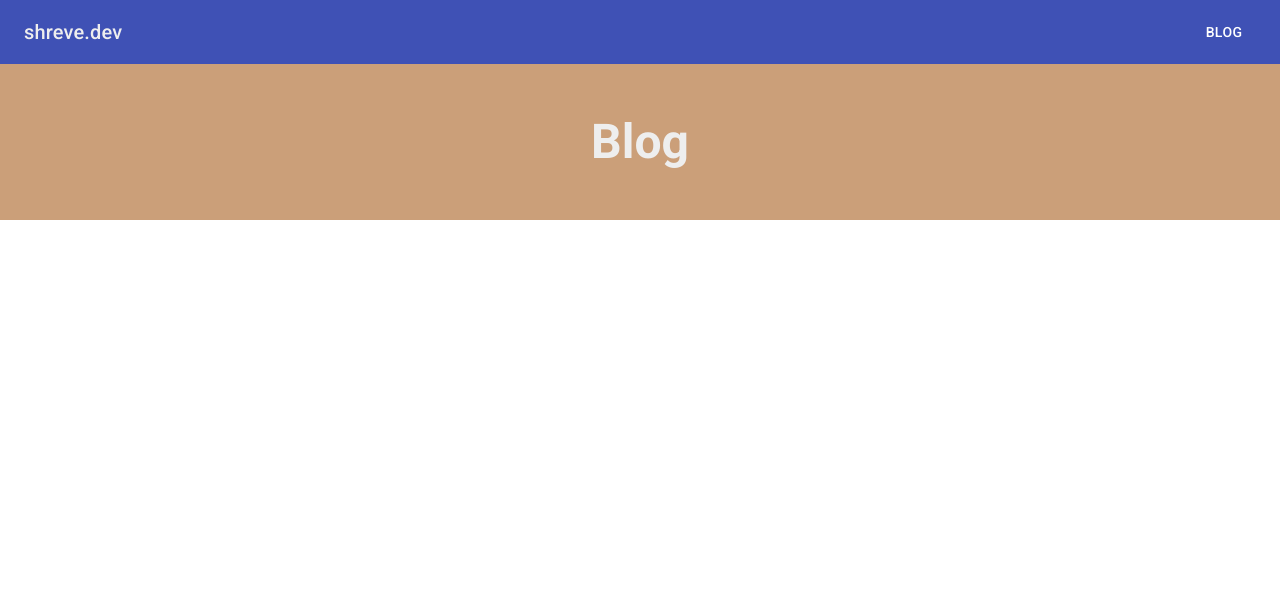
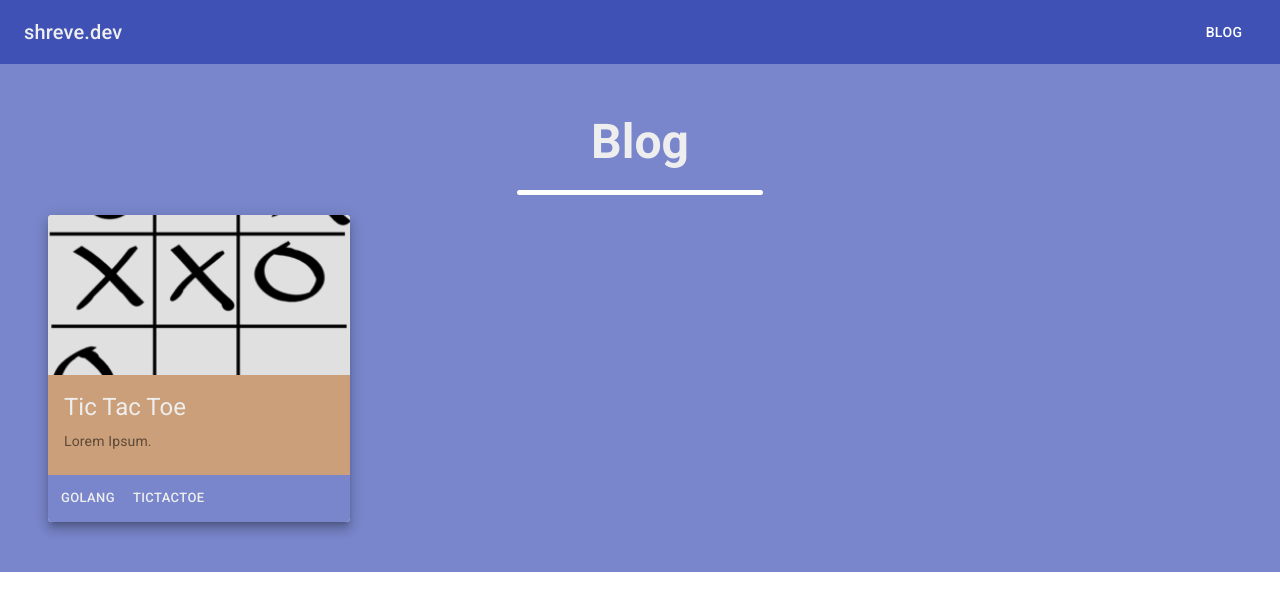
Before and after one commit to ecshreve/portfolio, a React (Create React App) app in the folder client/: page /blog in a window 1280 px wide. Shown: the top 610 px of the page. Built offline with nearby package versions, Linux system fonts and the light colour scheme.

Commit message:
client: blog card

```diff
--- a/client/src/components/app-bar/TopNavBar.tsx
+++ b/client/src/components/app-bar/TopNavBar.tsx
@@ -8,6 +8,7 @@ import { Router, Link, Route } from 'react-router-dom';
 import { createBrowserHistory } from "history";
 import Blog from '../../pages/Blog';
 import Home from '../../pages/Home';
+import TicTacToe from '../../pages/TicTacToe';
 
 const history = createBrowserHistory();
 
@@ -43,7 +44,8 @@ export default function TopNavBar() {
       </div>
       <main>
         <Route exact path="/" component={Home} />
-        <Route path="/blog" component={Blog} />
+        <Route exact path="/blog" component={Blog} />
+        <Route path="/blog/tictactoe" component={TicTacToe} />
       </main>
     </Router>
   );
--- /dev/null
+++ b/client/src/components/blog_card/BlogCard.tsx
@@ -0,0 +1,94 @@
+import React from 'react';
+import { createStyles, makeStyles, Theme } from '@material-ui/core/styles';
+import { Typography, Container, Card, CardContent, CardMedia, CardActionArea, CardActions, Button } from '@material-ui/core';
+import { Link, LinkProps, useRouteMatch } from 'react-router-dom';
+
+const useStyles = makeStyles((theme: Theme) =>
+  createStyles({
+    root: {
+      maxWidth: "350px",
+    },
+    cardContentContainer: {
+      transition: "all .25s linear",
+     " box-shadow": "0px 1px 2px 0px rgba(0,0,0,0.4)",
+      "&:hover": {
+        "box-shadow": "10px 10px 29px 0px rgba(0,0,0,0.8)",
+      },
+    },
+    cardContent: {
+      backgroundColor: theme.palette.secondary.light,
+    },
+    cardMedia: {
+      height: "150px",
+      backgroundColor: theme.palette.grey[300],
+      padding: "5px",
+    },
+    cardActionArea: {
+      backgroundColor: theme.palette.primary.light,
+    },
+    cardActionButton: {
+      "&:hover": {
+        backgroundColor: theme.palette.primary.dark,
+      },
+    }
+  }),
+);
+
+type BlogCardProps = {
+  imagePath: string
+  blogItemTitle: string
+  tags: string[]
+  tagToUrlMap: Map<string, string>
+}
+
+export default function BlogCard(props: BlogCardProps) {
+  const classes = useStyles();
+  let {url} = useRouteMatch();
+
+  const getButtonForTag = (tag: string) => {
+    const tagUrl = props.tagToUrlMap.get(tag)
+    if (tagUrl) {
+      return (
+        <Button className={classes.cardActionButton} size="small" href={tagUrl} target="_blank">
+          {tag}
+        </Button>
+      )
+    }
+  }
+
+  const renderButtons = (tags: string[]) => {
+    const buttons = []
+
+    for(let tag of tags) {
+      buttons.push(getButtonForTag(tag))
+    }
+
+    return buttons
+  }
+
+  return (
+    <div className={classes.root}>
+      <Container>
+        <Card raised >
+          <CardActionArea component={Link} to={`${url}/tictactoe`}>
+            <div className={classes.cardContentContainer}>
+              <CardMedia
+                className={classes.cardMedia}
+                image={props.imagePath}
+              />
+              <CardContent  className={classes.cardContent}>
+                <Typography gutterBottom variant="h5" align="left" component="h2" >{props.blogItemTitle}</Typography>
+                <Typography align="left" variant="body2" color="textSecondary" component="p">
+                  Lorem Ipsum.
+                </Typography>
+              </CardContent>
+            </div>
+          </CardActionArea>
+          <CardActions className={classes.cardActionArea}>
+            {renderButtons(props.tags)}
+          </CardActions>
+        </Card>
+      </Container>
+    </div>
+  );
+}
--- a/client/src/pages/Blog.tsx
+++ b/client/src/pages/Blog.tsx
@@ -1,28 +1,45 @@
 import React from 'react';
 import { createStyles, makeStyles, Theme } from '@material-ui/core/styles';
-import { Container, Typography } from '@material-ui/core';
+import { Container, Typography, Grid } from '@material-ui/core';
+import CustomDivider from '../components/my-divider/CustomDivider';
+import BlogCard from '../components/blog_card/BlogCard';
 
 const useStyles = makeStyles((theme: Theme) =>
   createStyles({
     root: {
       flexGrow: 1,
-      backgroundColor: theme.palette.secondary.light,
+      backgroundColor: theme.palette.primary.light,
       paddingTop: "50px",
       paddingBottom: "50px",
     },
     customText: {
       fontWeight: "bold",
     },
+    blogCard: {
+      textDecoration: "none",
+    }
   }),
 );
 
 export default function Blog() {
   const classes = useStyles();
 
+  let tagToUrlMap = new Map<string, string>();
+  tagToUrlMap.set("golang", "https://golang.org");
+  tagToUrlMap.set("tictactoe", "https://en.wikipedia.org/wiki/Tic-tac-toe");
+
+  let ticTacToeTags: Array<string> = ["golang", "tictactoe"]
+
   return (
     <div className={classes.root}>
       <Container>
         <Typography className={classes.customText} variant="h3">Blog</Typography>
+        <CustomDivider />
+        <Grid container>
+          <Grid className={classes.blogCard} item xs={6}>
+            <BlogCard imagePath="/static/images/tictactoe.png" blogItemTitle="Tic Tac Toe" tags={ticTacToeTags} tagToUrlMap={tagToUrlMap}/>
+          </Grid>
+        </Grid>
       </Container>
     </div>
   );
--- /dev/null
+++ b/client/src/pages/TicTacToe.tsx
@@ -0,0 +1,31 @@
+import React from 'react';
+import { createStyles, makeStyles, Theme } from '@material-ui/core/styles';
+import { Container, Typography, Grid } from '@material-ui/core';
+import CustomDivider from '../components/my-divider/CustomDivider';
+
+const useStyles = makeStyles((theme: Theme) =>
+  createStyles({
+    root: {
+      flexGrow: 1,
+      backgroundColor: theme.palette.primary.light,
+      paddingTop: "50px",
+      paddingBottom: "50px",
+    },
+    customText: {
+      fontWeight: "bold",
+    },
+  }),
+);
+
+export default function TicTacToe() {
+  const classes = useStyles();
+
+  return (
+    <div className={classes.root}>
+      <Container>
+        <Typography className={classes.customText} variant="h3">Tic Tac Toe</Typography>
+        <CustomDivider />
+      </Container>
+    </div>
+  );
+}
```
Also changed, not shown: client/public/static/images/golang.png (added), client/public/static/images/tictactoe.png (added).
